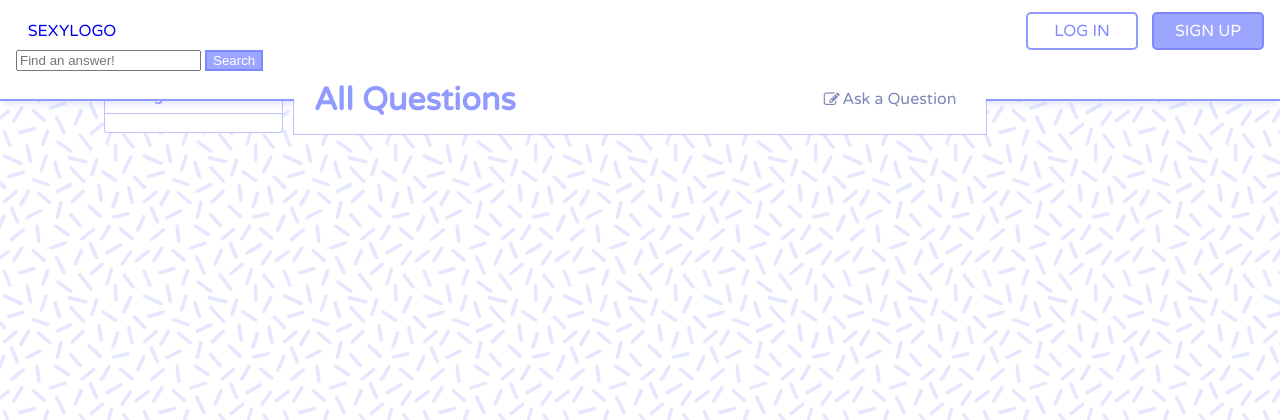
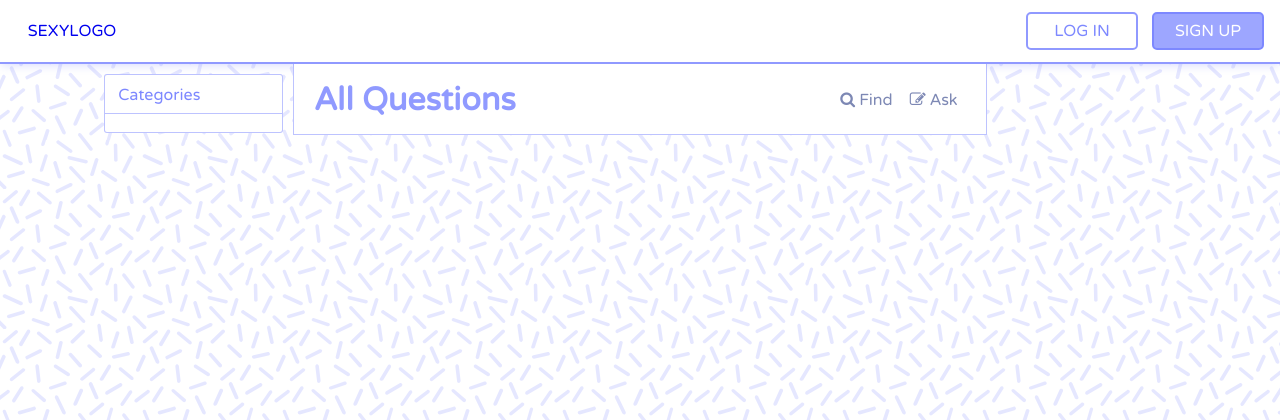
Before and after one commit to timothyong/cs411final, a Flask app: page / in a window 1280 px wide. Shown: the top 420 px of the page. Run offline with Flask 2, Linux system fonts and the light colour scheme; data that the repository does not hold is empty; some libraries are stand-ins or nearby versions; some web fonts are replaced.

Commit message:
Reverted search bar thing

```diff
--- a/static/css/forum.css
+++ b/static/css/forum.css
@@ -129,24 +129,27 @@ ul.categories-list li a:hover {
   padding-top: 2px;
 }
 
-.mc-header a {
+.mc-header-buttons a {
   margin-left: auto;
   text-decoration: none;
-  padding: 5px 9px;
+  padding: 6px 5px 4px 8px;
   border-radius: 3px;
   color: rgb(125, 136, 180);
 
-  display: flex;
-  align-items: center;
+  display: inline;
 }
 
-.mc-header a:hover {
+.mc-header-buttons a.ask-question {
+  padding-right: 8px;
+}
+
+.mc-header-buttons a:hover {
   background: rgba(125, 136, 255, 0.85);
   color: white;
 }
 
-.mc-header a.ask-question i {
-  padding-right: 3px;
+.mc-header-buttons a.ask-question i {
+  padding-top: 3px;
 }
 
 .mc-header-spacing {
--- a/static/css/index.css
+++ b/static/css/index.css
@@ -28,20 +28,53 @@ body {
 
   box-shadow: 0 4px 8px -2px rgba(125, 136, 255, 0.25);
   z-index:2;
+
+}
+
+/* SEARCH BAR THAT TONG MADE BEAUTIFUL */
+div.search-bar,
+div.logo {
+
+  display: inline-block;
+}
+
+div.search-bar form {
+  margin: 0;
+}
+
+div.search-bar input {
+  box-sizing: border-box;
+  font-family: 'Varela Round', sans-serif;
+  border-radius: 3px;
+  font-size: 0.75em;
+
+  -webkit-box-sizing: border-box;
+  -moz-box-sizing:    border-box;
+  box-sizing:         border-box;
+
+  border: 1px solid rgba(125, 136, 255, 0.5);
+  padding: 10px;
+  width: 200px;
+  color: rgba(125, 136, 255, 0.5);
 }
 
 .navbar-left {
   float: left;
   display: inline-block;
-/*  background: yellow;*/
   padding: 12px 16px;
+}
+
+.navbar-center {
+  padding: 12px 16px;
+
+  width: 52%;
 }
 
 .navbar-right {
   padding: 12px 16px;
   float: right;
   display: inline-block;
-/*  background: blue;*/
+
 }
 
 .navbar a,
--- a/templates/forum.html
+++ b/templates/forum.html
@@ -50,6 +50,12 @@
           <h1>All Questions</h1>
           {% endif %}
 
+          <div class="mc-header-buttons" style="margin-left: auto;">
+            <a class="search-question" href="{{ url_for('search') }}">
+              <i class="fa fa-search"></i>
+              Find
+            </a>
+
             <a class="ask-question"
                href="{% if username %}
                       {{ url_for('postquestion') }}
@@ -57,8 +63,10 @@
                       {{ url_for('login') }}
                      {% endif %}">
               <i class="fa fa-pencil-square-o"></i>
-            Ask a Question
+              Ask
             </a>
+          </div>
+
         </div>
 
         <!-- This makes it so the mc-content doesn't go under the header -->
--- a/templates/header.html
+++ b/templates/header.html
@@ -8,19 +8,20 @@
 <div class="navbar">
   <div class="navbar-left">
     <div class="navbar-logo">
-      <span class="logo">
+      <div class="logo">
         <a href="{{ url_for('forum') }}">SEXYLOGO</a>
-      </span>
-	  <span class="logo">
+      </div>
+
+      <div class="search-bar">
         {% if request.path == url_for("forum") %}
-	    <form method="POST">
+        <!-- <form method="POST">
           <input type="text" name="searchfield" placeholder="Find an answer!">
           <button type="submit" value="submit" name="button" id="register">Search</button>
-            </form>
+        </form> -->
         {% else %}
         <a id="register" href="{{ url_for('forum') }}">Search</a>
         {% endif %}
-	  </span>
+      </div>
     </div> <!-- navbar-logo -->
   </div> <!-- navbar-left -->
 
--- a/templates/search.html
+++ b/templates/search.html
@@ -1,9 +1,9 @@
 {% include 'header.html' %}
 <body>
-	<!--form method="POST">
+	<form method="POST">
 		<input type="text" name="searchfield" placeholder="Find an answer!">
 		<button type="submit" value="submit" name="button">Go</button>
-	</form-->
+	</form>
 </body>
 
 <br>
```
Lines whose indentation alone changed are shown as unchanged.
